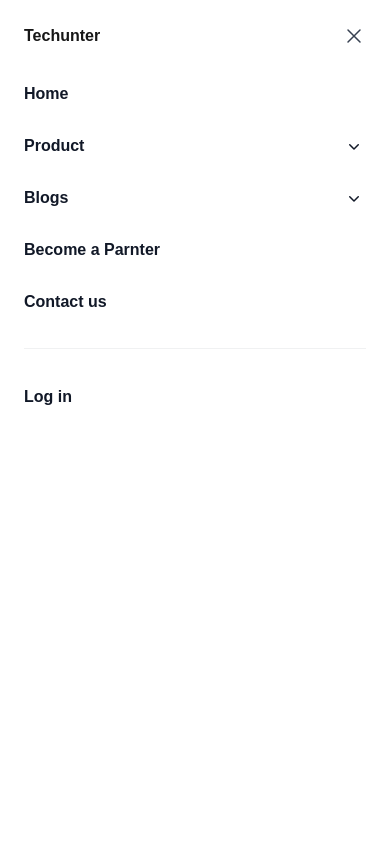
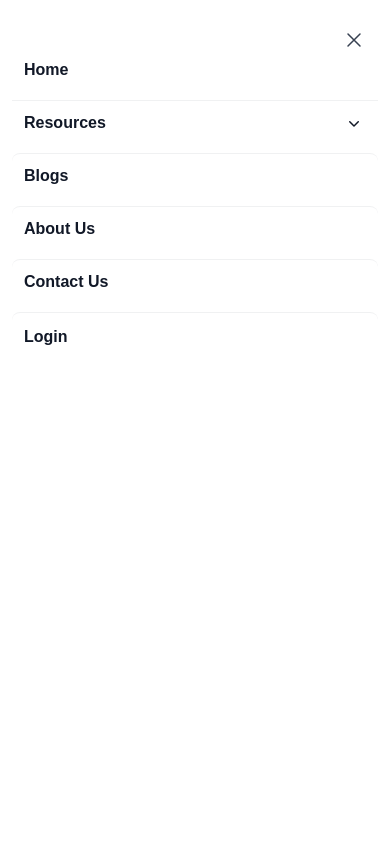
Before and after one commit to techunterhub/techunter, a Next.js app: page /faq in a window 390 px wide. Both pictures are taken after a click on the button "Open main menu". Shown: the top 844 px of the page. Built offline with nearby package versions, Linux system fonts and the light colour scheme.

Commit message:
code formatted

```diff
--- a/components/Navbar.tsx
+++ b/components/Navbar.tsx
@@ -17,28 +17,15 @@ import {
 } from "@heroicons/react/20/solid";
 
 
-
-interface BlogData {
-  date: string;
-  title: string;
-  description: string;
-  link: string;
-}
-
-
 import PopOverPanel from "./Navbar/PopOverPannel";
 import MobileNavbar from "./Navbar/MobileNavbar";
 
 
-interface ProductData {
-  name: string;
-  description: string;
-  href: string;
-  icon: React.ElementType;
-}
+import { NavbarProductData,NavbarcallsToActionData,NavbarBlogData } from "@/types/types";
 
 
-const products: ProductData[] = [
+
+const products: NavbarProductData[] = [
   {
     name: "Techunter GPT",
     description: "Try our latest AI chabot for your doubt solving.",
@@ -66,18 +53,12 @@ const products: ProductData[] = [
   },
 ];
 
-interface callsToActionData {
-  name: string;
-  href: string;
-  icon: React.ElementType;
-}
-
-const callsToAction: callsToActionData[] = [
+const callsToAction: NavbarcallsToActionData[] = [
   { name: "Chat with chatbot", href: "#", icon: ChatBubbleLeftRightIcon },
   { name: "Contact Us", href: "contact", icon: PhoneIcon },
 ];
 
-const blogs: BlogData[] = [
+const blogs: NavbarBlogData[] = [
   {
     date: "Mar 5, 2023",
     title: "Boost your conversion rate",
@@ -137,7 +118,7 @@ export default function Example() {
 
             <PopOverPanel title="Tools">
               <div className="p-4">
-                {products.map((item: ProductData) => (
+                {products.map((item: NavbarProductData) => (
                   <div
                     key={item.name}
                     className="group relative flex items-center gap-x-6 rounded-lg p-4 text-sm leading-6 hover:bg-gray-50"
--- /dev/null
+++ b/components/Navbar/DisclosurePannels.tsx
@@ -0,0 +1,51 @@
+
+import {
+    Disclosure,
+    DisclosureButton,
+    DisclosurePanel,
+} from "@headlessui/react";
+
+import {
+    ChevronDownIcon,
+} from "@heroicons/react/20/solid";
+
+import { NavbarProductData, NavbarcallsToActionData, NavbarBlogData } from "@/types/types";
+
+
+interface DisclosurePannelsProps {
+    products?: NavbarProductData[];
+    callsToAction?: NavbarcallsToActionData[];
+    title: string;
+}
+
+
+
+export default function DisclosurePannels({ products, callsToAction, title }: DisclosurePannelsProps) {
+
+    return (
+        <>
+
+            <Disclosure as="div" className="-mx-3">
+                <DisclosureButton className="group flex w-full items-center justify-between rounded-lg py-2 pl-3 pr-3.5 text-base font-semibold leading-7 text-gray-900 hover:bg-gray-50">
+                    {title}
+                    <ChevronDownIcon
+                        aria-hidden="true"
+                        className="h-5 w-5 flex-none group-data-[open]:rotate-180"
+                    />
+                </DisclosureButton>
+                <DisclosurePanel className="mt-2 space-y-2">
+                    {[...products,...callsToAction].map((item) => (
+                        <DisclosureButton
+                            key={item.name}
+                            as="a"
+                            href={item.href}
+                            className="block rounded-lg py-2 pl-6 pr-3 text-sm font-semibold leading-7 text-gray-900 hover:bg-gray-50"
+                        >
+                            {item.name}
+                        </DisclosureButton>
+                    ))}
+                </DisclosurePanel>
+            </Disclosure>
+        </>
+    )
+}
--- a/components/Navbar/MobileNavbar.tsx
+++ b/components/Navbar/MobileNavbar.tsx
@@ -2,40 +2,18 @@
 import {
     Dialog,
     DialogPanel,
-    Disclosure,
-    DisclosureButton,
-    DisclosurePanel,
 } from "@headlessui/react";
 import {
     XMarkIcon,
 } from "@heroicons/react/24/outline";
-import {
-    ChevronDownIcon,
-} from "@heroicons/react/20/solid";
 
 
-interface BlogData {
-    date: string;
-    title: string;
-    description: string;
-    link: string;
-}
+import Links from "../ui/Link";
 
-interface callsToActionData {
-    name: string;
-    href: string;
-    icon: React.ElementType;
-  }
+import { NavbarProductData, NavbarcallsToActionData, NavbarBlogData } from "@/types/types";
+import DisclosurePannels from "./DisclosurePannels";
 
-  interface ProductData {
-    name: string;
-    description: string;
-    href: string;
-    icon: React.ElementType;
-  }
-
-
-export default function MobileNavbar({ products, callsToAction, blogs,mobileMenuOpen,setMobileMenuOpen }: { products: ProductData[], callsToAction: callsToActionData[], blogs: BlogData[], mobileMenuOpen: boolean, setMobileMenuOpen: React.Dispatch<React.SetStateAction<boolean>> }) {
+export default function MobileNavbar({ products, callsToAction, mobileMenuOpen, setMobileMenuOpen }: { products: NavbarProductData[], callsToAction: NavbarcallsToActionData[], blogs: NavbarBlogData[], mobileMenuOpen: boolean, setMobileMenuOpen: React.Dispatch<React.SetStateAction<boolean>> }) {
     return (
         <Dialog
             open={mobileMenuOpen}
@@ -44,15 +22,11 @@ export default function MobileNavbar({ products, callsToAction, blogs,mobileMenu
         >
             <div className="fixed inset-0 z-10 font-montserrat" />
             <DialogPanel className="fixed inset-y-0 right-0 z-10 w-full overflow-y-auto bg-white px-6 py-6 sm:max-w-sm sm:ring-1 sm:ring-gray-900/10">
-                <div className="flex items-center justify-between">
-                    <a href="#" className="-m-1.5 p-1.5">
-                        <span className="sr-only">TechunterHub</span>
-                        <h1 className="font-montserrat font-bold">Techunter</h1>
-                    </a>
+                <div className="relative">
                     <button
                         type="button"
                         onClick={() => setMobileMenuOpen(false)}
-                        className="-m-2.5 rounded-md p-2.5 text-gray-700"
+                        className="-m-2.5 rounded-md p-2.5 text-gray-700 absolute right-0 top-1"
                     >
                         <span className="sr-only">Close menu</span>
                         <XMarkIcon aria-hidden="true" className="h-6 w-6" />
@@ -60,79 +34,13 @@ export default function MobileNavbar({ products, callsToAction, blogs,mobileMenu
                 </div>
 
                 <div className="mt-6 flow-root">
-                    <div className="-my-6 divide-y divide-gray-500/10">
-                        <div className="space-y-2 py-6">
-                            <a
-                                href="#"
-                                className="-mx-3 block rounded-lg px-3 py-2 text-base font-semibold leading-7 text-gray-900 hover:bg-gray-50"
-                            >
-                                Home
-                            </a>
-                            <Disclosure as="div" className="-mx-3">
-                                <DisclosureButton className="group flex w-full items-center justify-between rounded-lg py-2 pl-3 pr-3.5 text-base font-semibold leading-7 text-gray-900 hover:bg-gray-50">
-                                    Product
-                                    <ChevronDownIcon
-                                        aria-hidden="true"
-                                        className="h-5 w-5 flex-none group-data-[open]:rotate-180"
-                                    />
-                                </DisclosureButton>
-                                <DisclosurePanel className="mt-2 space-y-2">
-                                    {[...products, ...callsToAction].map((item) => (
-                                        <DisclosureButton
-                                            key={item.name}
-                                            as="a"
-                                            href={item.href}
-                                            className="block rounded-lg py-2 pl-6 pr-3 text-sm font-semibold leading-7 text-gray-900 hover:bg-gray-50"
-                                        >
-                                            {item.name}
-                                        </DisclosureButton>
-                                    ))}
-                                </DisclosurePanel>
-                            </Disclosure>
-                            <Disclosure as="div" className="-mx-3">
-                                <DisclosureButton className="group flex w-full items-center justify-between rounded-lg py-2 pl-3 pr-3.5 text-base font-semibold leading-7 text-gray-900 hover:bg-gray-50">
-                                    Blogs
-                                    <ChevronDownIcon
-                                        aria-hidden="true"
-                                        className="h-5 w-5 flex-none transition-transform duration-200 group-data-[open]:rotate-180"
-                                    />
-                                </DisclosureButton>
-                                <DisclosurePanel className="mt-2 space-y-2">
-                                    {blogs.map((item) => (
-                                        <DisclosureButton
-                                            key={item.title}
-                                            as="a"
-                                            href={item.link}
-                                            className="block rounded-lg py-2 pl-6 pr-3 text-sm font-semibold leading-7 text-gray-900 hover:bg-gray-50"
-                                        >
-                                            <p className="text-xs text-gray-500">{item.date}</p>
-                                            <span>{item.title}</span>
-                                        </DisclosureButton>
-                                    ))}
-                                </DisclosurePanel>
-                            </Disclosure>
-
-                            <a
-                                href="#"
-                                className="-mx-3 block rounded-lg px-3 py-2 text-base font-semibold leading-7 text-gray-900 hover:bg-gray-50"
-                            >
-                                Become a Parnter
-                            </a>
-                            <a
-                                href="#"
-                                className="-mx-3 block rounded-lg px-3 py-2 text-base font-semibold leading-7 text-gray-900 hover:bg-gray-50"
-                            >
-                                Contact us
-                            </a>
-                        </div>
-                        <div className="py-6">
-                            <a
-                                href="#"
-                                className="-mx-3 block rounded-lg px-3 py-2.5 text-base font-semibold leading-7 text-gray-900 hover:bg-gray-50"
-                            >
-                                Log in
-                            </a>
-                        </div>
+                    <div className="-my-6 divide-y divide-gray-500/10 space-y-2 py-6">
+                            <Links href="/" text="Home" style="-mx-3 block rounded-lg px-3 py-2 text-base font-semibold leading-7 text-gray-900 hover:bg-gray-50" />
+                            <DisclosurePannels products={products} callsToAction={callsToAction} title="Resources" />
+                            <Links href="#" text="Blogs" style="-mx-3 block rounded-lg px-3 py-2 text-base font-semibold leading-7 text-gray-900 hover:bg-gray-50" />
+                            <Links href="/about-us" text="About Us" style="-mx-3 block rounded-lg px-3 py-2 text-base font-semibold leading-7 text-gray-900 hover:bg-gray-50" />
+                            <Links href="/contact" text="Contact Us" style="-mx-3 block rounded-lg px-3 py-2 text-base font-semibold leading-7 text-gray-900 hover:bg-gray-50" />
+                            <Links href="#" text="Login" style="-mx-3 block rounded-lg px-3 py-2.5 text-base font-semibold leading-7 text-gray-900 hover:bg-gray-50" />
                     </div>
                 </div>
             </DialogPanel>
--- /dev/null
+++ b/components/ui/Link.tsx
@@ -0,0 +1,11 @@
+"use client";
+
+import Link from 'next/link';
+
+export default function Links({ href, text,style }: { href: string, text: string,style?:string }) {
+    return (
+        <>
+            <Link href={href} className={style}>{text}</Link>
+        </>
+    )
+}
```
Also changed, not shown: types/types.d.ts (added, +25 -0 lines).
